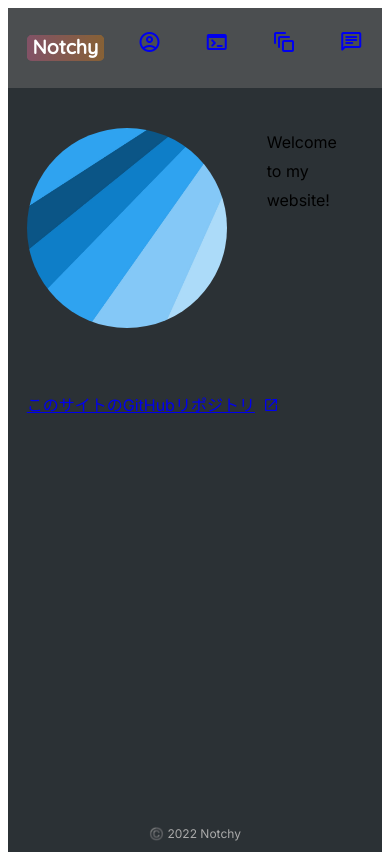
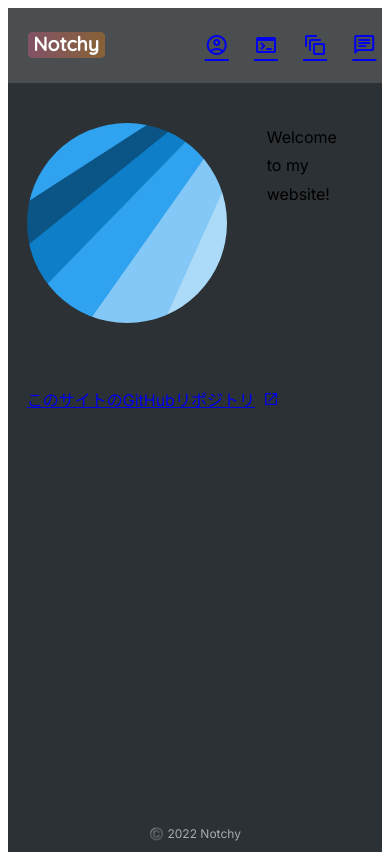
Before and after one commit to chnotchy/portfolio, a Next.js app: page / in a window 390 px wide. Built offline with nearby package versions, Linux system fonts and the light colour scheme.

Commit message:
fix: アイコンサイズを調整 #5

```diff
--- a/components/layout.js
+++ b/components/layout.js
@@ -71,7 +71,7 @@ export default function Layout({ children, home }) {
                   <Link href="/profile">
                     <a className="">
                       {/* <AccountCircleRoundedIcon sx={{ fontSize: '1.1em', marginRight: '0.4em', marginBottom: '-0.15em' }} /> */}
-                      <span>
+                      <span className={styles.linkIcon}>
                         <span class="material-symbols-rounded">
                           account_circle
                         </span>
@@ -84,7 +84,7 @@ export default function Layout({ children, home }) {
                   <Link href="/skills">
                     <a className="">
                       {/* <LaptopChromebookRoundedIcon sx={{ fontSize: '1.1em', marginRight: '0.4em', marginBottom: '-0.15em' }} /> */}
-                      <span>
+                      <span className={styles.linkIcon}>
                         <span class="material-symbols-rounded">
                           terminal
                         </span>
@@ -97,7 +97,7 @@ export default function Layout({ children, home }) {
                   <Link href="/works">
                     <a className="">
                       {/* <AutoAwesomeMotionRoundedIcon sx={{ fontSize: '1.1em', marginRight: '0.4em', marginBottom: '-0.15em' }} /> */}
-                      <span>
+                      <span className={styles.linkIcon}>
                         <span class="material-symbols-rounded">
                           auto_awesome_motion
                         </span>
@@ -110,8 +110,8 @@ export default function Layout({ children, home }) {
                   <Link href="/contact">
                     <a className="">
                       {/* <ChatRoundedIcon sx={{ fontSize: '1.1em', marginRight: '0.4em', marginBottom: '-0.2em' }} /> */}
-                      <span>
-                        <span class="material-symbols-rounded bold">
+                      <span className={styles.linkIcon}>
+                        <span class="material-symbols-rounded">
                           chat
                         </span>
                       </span>
--- a/components/layout.module.css
+++ b/components/layout.module.css
@@ -108,8 +108,27 @@
   font-size: clamp(12px, 2.5vw, 16px);
 }
 
-@media screen and (max-width: 500px) {
+@media screen and (max-width: 580px) {
   .spHidden {
     display: none;
   }
+
+  .adjustHeaderWidth {
+    width: 100%;
+    padding-left: 5vw;
+  }
+
+  .headerLinkContainer {
+    display: flex;
+    justify-content: space-evenly;
+    width: min(100%, 600px);
+    margin-left: 20%;
+  }
+
+  .linkIcon {
+    display: flex;
+    align-items: center;
+    justify-content: center;
+    padding: clamp(1em, 3vh, 2em) 0;
+  }
 }
--- a/styles/global.css
+++ b/styles/global.css
@@ -59,8 +59,9 @@ span a::after {
 }
 
 .material-symbols-rounded {
-  margin-right: 0.4em;
-  transform: translateY(12%);
+  font-size: clamp(16px, 2.5vw, 24px);
+  margin-right: min(0.4em, 1vw);
+  transform: translateY(0.12em);
   transition: 0.3s;
   font-variation-settings:
   'FILL' 0,
@@ -93,3 +94,14 @@ a:hover .material-symbols-rounded {
   'GRAD' 200,
   'opsz' 48
 } */
+
+@media screen and (max-width: 580px) {
+  a::after {
+    background: none;
+  }
+
+  .material-symbols-rounded {
+    font-size: clamp(20px, 6vw, 320px);
+    transform: translateY(0);
+  }
+}
```
